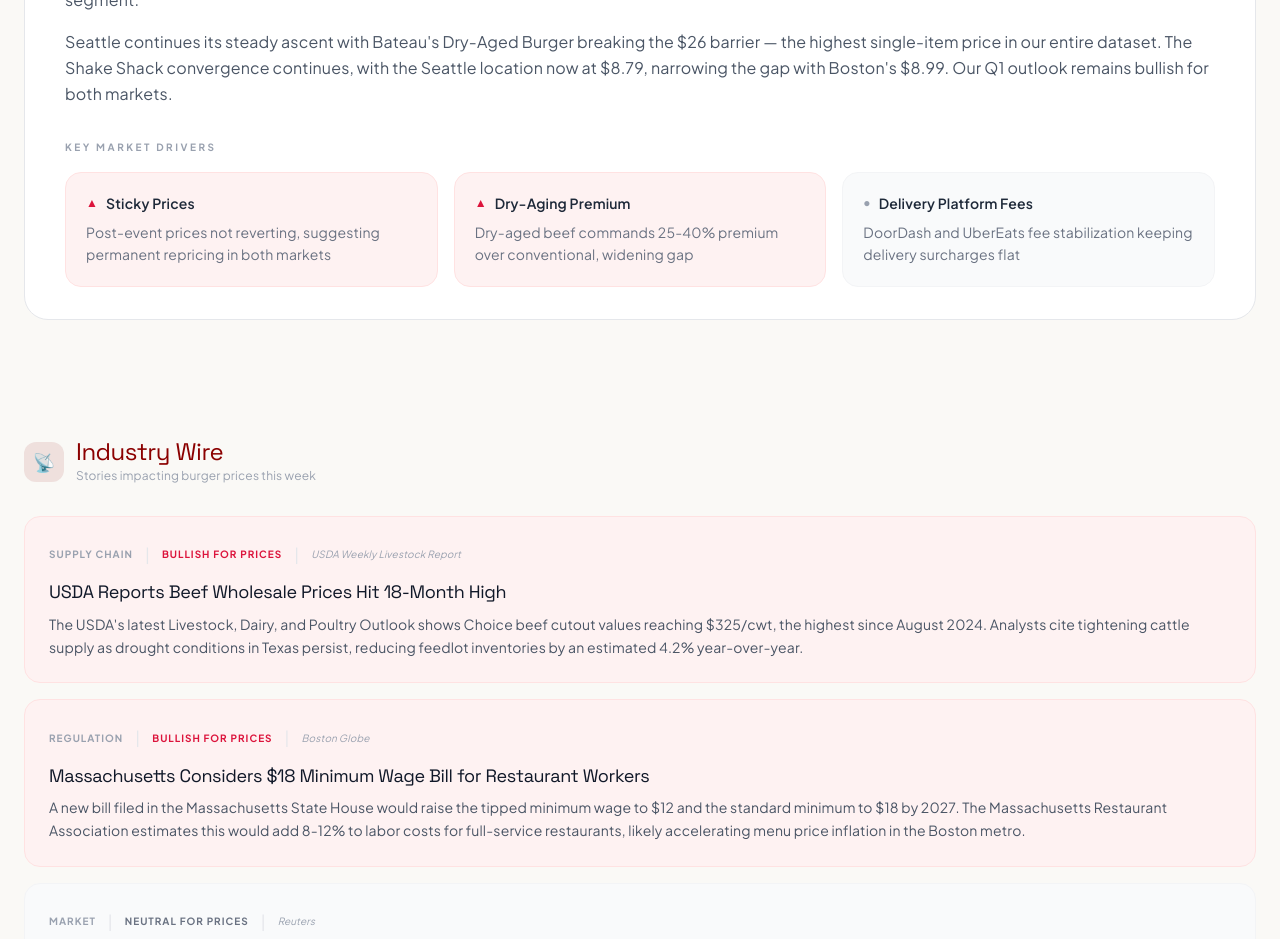
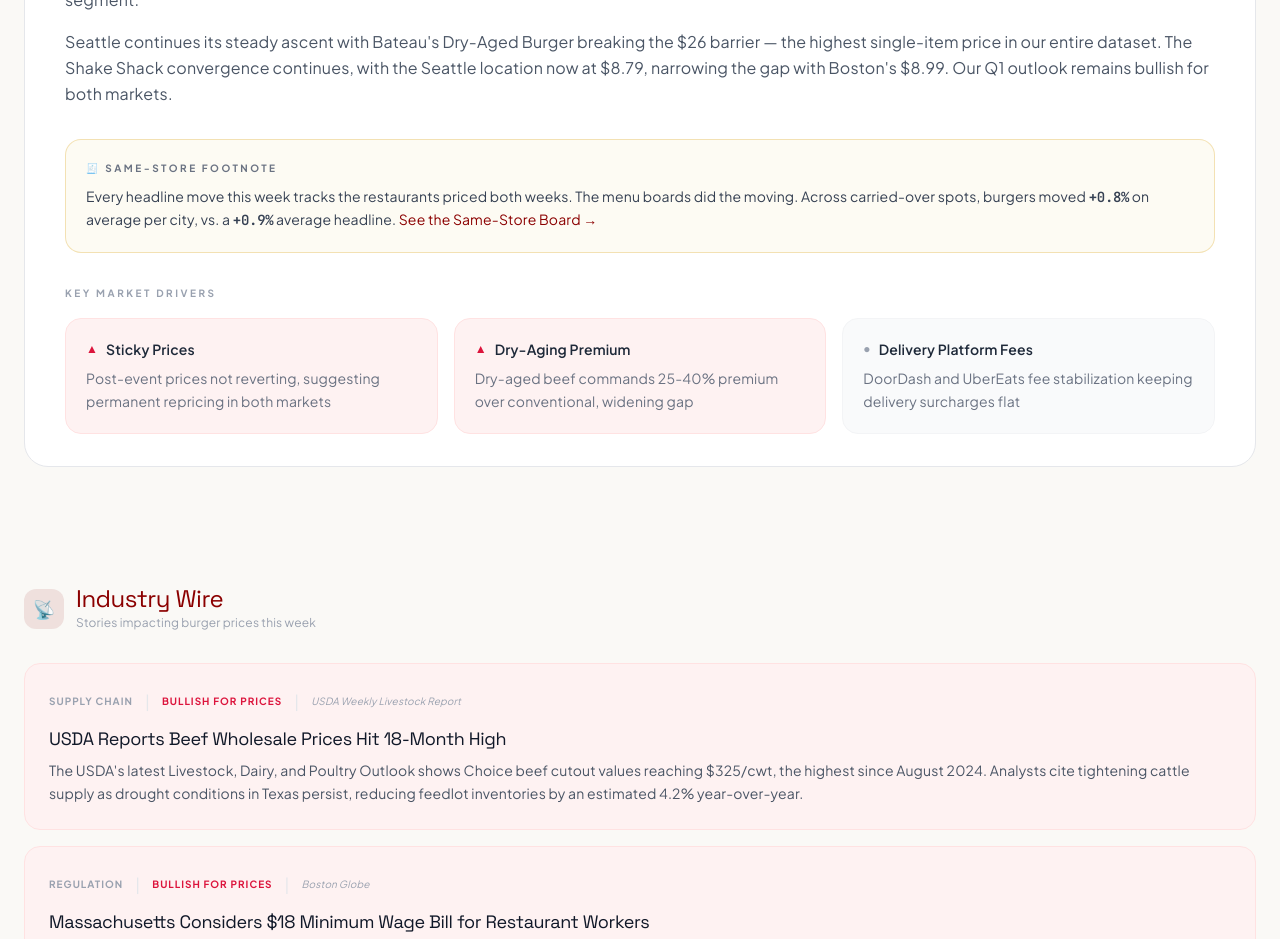
Before and after one commit to robroyhobbs/burgerprice, a Next.js app: page / in a window 1280 px wide. Shown: the part 4340-5279 px from the top of the page. Built offline with nearby package versions, Linux system fonts and the light colour scheme; no server answers; the database is empty.

Commit message:
UX: same-store footnote in homepage Market Report (#68)
Co-authored-by: Matt McKinney <mtmckinney@gmail.com>

```diff
--- a/src/app/page.tsx
+++ b/src/app/page.tsx
@@ -327,7 +327,7 @@ export default async function Home({ searchParams }: HomeProps) {
           }
         />
         <CandlestickChart cities={trendCities} />
-        <MarketReport report={data.latestReport} />
+        <MarketReport report={data.latestReport} cities={data.cities} />
         <IndustryNews news={data.news} />
         <TheSpread
           cheapest={spread.cheapest}
--- a/src/components/market-report.tsx
+++ b/src/components/market-report.tsx
@@ -1,10 +1,76 @@
-import type { MarketReport as MarketReportType } from "@/lib/types";
+import Link from "next/link";
+import type { CityDashboardData, MarketReport as MarketReportType } from "@/lib/types";
+import { buildSameStoreBoard } from "@/components/same-store-board";
+
+/** Headline-vs-same-store gap (pct points) that reads as basket mix; matches city pages. */
+const MIX_GAP = 5;
 
 interface MarketReportProps {
   report: MarketReportType | null;
+  /** When passed, the report gets a same-store footnote so readers can discount basket-mix swings. */
+  cities?: CityDashboardData[];
 }
 
-export function MarketReport({ report }: MarketReportProps) {
+function signedPct(pct: number): string {
+  if (pct === 0) return "flat";
+  return `${pct > 0 ? "+" : ""}${pct.toFixed(1)}%`;
+}
+
+function SameStoreFootnote({ cities }: { cities: CityDashboardData[] }) {
+  const rows = buildSameStoreBoard(cities).filter(
+    (r) => r.headline != null && r.sameStore != null,
+  );
+  if (rows.length === 0) return null;
+  const mix = rows.filter((r) => (r.gap ?? 0) >= MIX_GAP);
+  const avgSame =
+    Math.round((rows.reduce((s, r) => s + (r.sameStore ?? 0), 0) / rows.length) * 10) / 10;
+  const avgHeadline =
+    Math.round((rows.reduce((s, r) => s + (r.headline ?? 0), 0) / rows.length) * 10) / 10;
+  const biggest = mix[0];
+
+  return (
+    <div className="px-8 md:px-10 pb-8">
+      <div className="rounded-2xl border border-mustard/30 bg-mustard/5 dark:bg-mustard/10 p-5">
+        <p className="text-[10px] uppercase tracking-[0.25em] font-bold text-gray-500 dark:text-gray-400 mb-2">
+          🧾 Same-store footnote
+        </p>
+        <p className="text-sm text-gray-700 dark:text-gray-300 leading-relaxed">
+          {mix.length === 0
+            ? `Every headline move this week tracks the restaurants priced both weeks. The menu boards did the moving.`
+            : `${mix.length} of ${rows.length} city headline moves this week are mostly basket mix, not menu-board changes.`}{" "}
+          Across carried-over spots, burgers moved{" "}
+          <span className="bpi-number font-semibold">{signedPct(avgSame)}</span> on
+          average per city, vs. a{" "}
+          <span className="bpi-number font-semibold">{signedPct(avgHeadline)}</span>{" "}
+          average headline.
+          {biggest && biggest.headline != null && biggest.sameStore != null && (
+            <>
+              {" "}
+              Biggest footnote:{" "}
+              <Link
+                href={`/cities/${biggest.slug}#same-store`}
+                className="text-ketchup dark:text-mustard hover:underline"
+              >
+                {biggest.name}
+              </Link>
+              , headline{" "}
+              <span className="bpi-number">{signedPct(biggest.headline)}</span>, same-store{" "}
+              <span className="bpi-number">{signedPct(biggest.sameStore)}</span>.
+            </>
+          )}{" "}
+          <Link
+            href="/rankings#same-store-board"
+            className="text-ketchup dark:text-mustard hover:underline whitespace-nowrap"
+          >
+            See the Same-Store Board →
+          </Link>
+        </p>
+      </div>
+    </div>
+  );
+}
+
+export function MarketReport({ report, cities }: MarketReportProps) {
   if (!report) return null;
 
   return (
@@ -42,6 +108,8 @@ export function MarketReport({ report }: MarketReportProps) {
             ))}
           </div>
         </div>
+
+        {cities && cities.length > 0 && <SameStoreFootnote cities={cities} />}
 
         {/* Market Factors */}
         {report.factors.length > 0 && (
```
